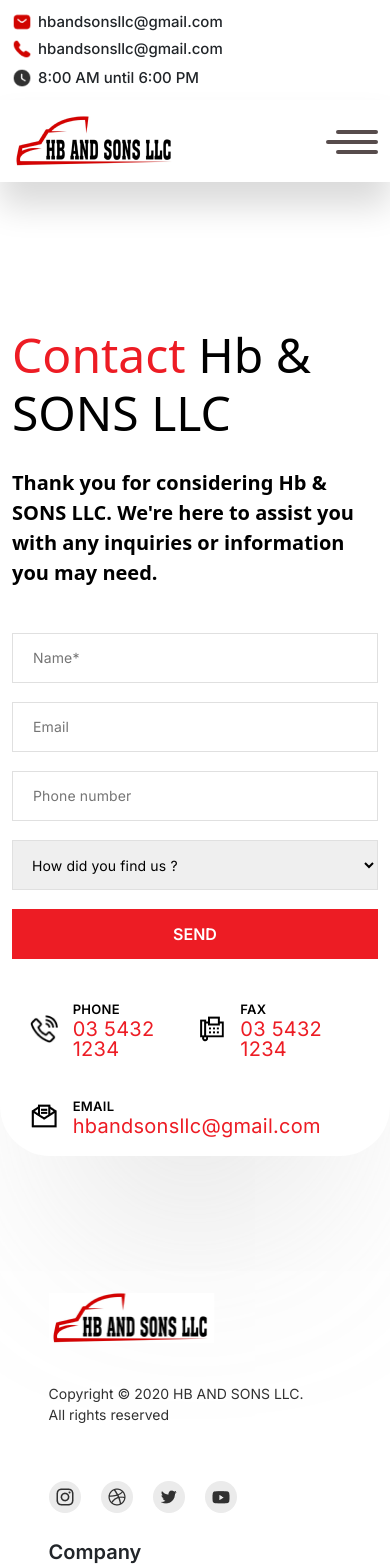
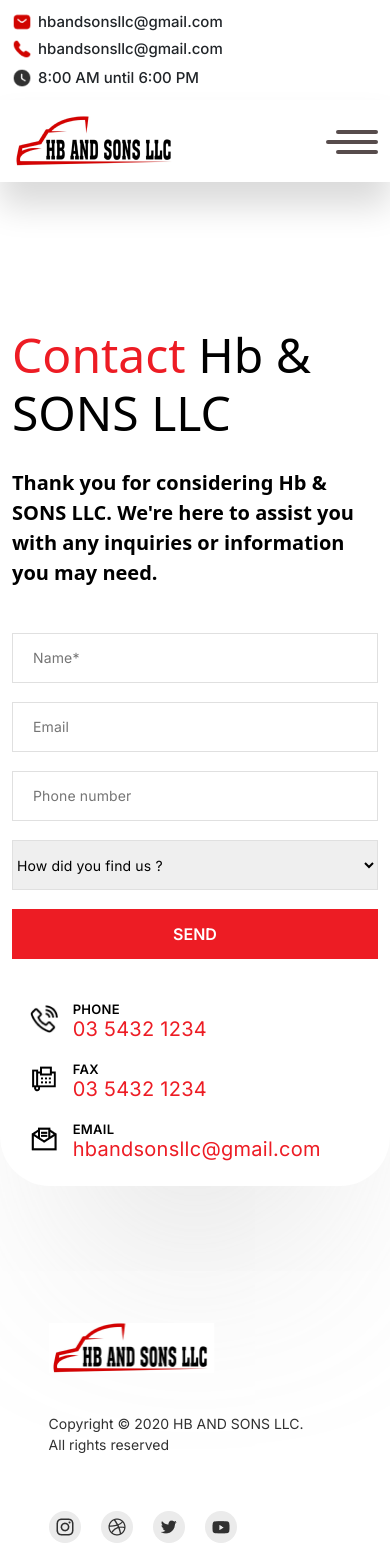
Before and after one commit to ansaralyh/hbandsons, a React (Create React App) app: page /contact in a window 390 px wide. Shown: the top 1568 px of the page. Built offline with nearby package versions, Linux system fonts and the light colour scheme.

Commit message:
tablet and mobile done

```diff
--- a/src/components/slider.css
+++ b/src/components/slider.css
@@ -96,3 +96,16 @@ body {
 .swiper-slide img {
   height: 100%;
 }
+
+
+@media (max-width: 780px) {
+  .swiper {
+    width: 100%;
+  }
+  .slider-content {
+    gap: 7px;
+  }
+  .slider-content h5 {
+    font-size: 17px;
+  }
+}
--- a/src/components/styles.css
+++ b/src/components/styles.css
@@ -44,7 +44,17 @@
   align-items: flex-end;
 }
 
-@media (max-width: 450px) {
+
+/* for tablet */
+
+@media (max-width: 780px) {
+  .prenav {
+    width: 100%;
+  }
+}
+
+/* Resposive on mobile screen */
+@media (max-width: 480px) {
   .prenav {
     display: flex;
     flex-direction: column;
@@ -159,7 +169,9 @@
   display: none;
 }
 
-@media (max-width: 768px) {
+/* for tablet */
+
+@media (max-width: 780px) {
   .menu-icon {
     display: block;
     cursor: pointer;
@@ -171,7 +183,7 @@
     top: 80px;
     background-color: #ffff;
     width: 0px;
-    height: calc(60vh - 60px);
+    height: calc(80vh - 60px);
     transition: all 0.3s ease-in;
     overflow: hidden;
     display: flex;
@@ -196,7 +208,13 @@
   }
 }
 
+/* for mobile screen */
 
+@media (max-width: 480px) {
+  .center-links {
+    height: calc(60vh - 60px);
+  }
+}
 
 
 /* Main Image Section Styling */
@@ -277,7 +295,21 @@
 
 /* Main Image first section responsiveness */
 
-@media (max-width: 450px) {
+/* for tablet screen */
+
+@media (max-width: 780px) {
+
+  /* .main-image {
+    background-image: url(/public/Images/mainimg.png);
+    background: cover;
+    background-repeat: no-repeat;
+  } */
+  .image-side {
+    display: none;
+  }
+}
+/* for mobile screen */
+@media (max-width: 480px) {
   .main-image {
     width: 100%;
     height: 450px;
@@ -360,6 +392,17 @@
 
 /* Client Section Responsiveness */
 
+/* for laptop screen */
+
+@media (max-width: 780px) {
+  .client-brand {
+    display: flex;
+    justify-content: center;
+    gap: 70px;
+  }
+}
+
+/* for mobile screen */
 @media (max-width: 450px) {
 
   .client-sec {
@@ -452,7 +495,34 @@
   color: #ffff;
 }
 
-@media (max-width: 450px) {
+
+/* client section responsive */
+
+/* for tablet screen */
+@media (max-width: 780px) {
+  .image-llc {
+    display: flex;
+    flex-direction: column;
+    gap: 50px;
+    height: 800px;
+  }
+
+  .house-img {
+    width: 100%;
+    display: flex;
+    align-items: center;
+    justify-content: center;
+  }
+
+  .text-side1 {
+    width: 100%;
+  }
+}
+
+
+
+/* for mobile screen */
+@media (max-width: 480px) {
   .image-llc {
     height: 830px;
     display: flex;
@@ -683,7 +753,28 @@
 
 /* Assurance Section Responsiveness */
 
-@media (max-width: 450px) {
+/* for tablet screen */
+
+@media (max-width: 780px) {
+  .map-image {
+    width: 100%;
+  }
+
+  .find-map {
+    width: 50%;
+  }
+
+  .find-map h2 {
+    font-style: 25px;
+  }
+
+  .needs-sec p {
+    width: 90%;
+  }
+}
+
+/* for mobile screen */
+@media (max-width: 480px) {
 
   .Assurance-sec {
     height: 350px;
@@ -848,11 +939,32 @@
   text-align: left;
 }
 
-@media (max-width: 450px) {
+
+/* footer responsive */
+
+/* for tablet screen */
+@media (max-width: 780px) {
   .last-sec {
-    padding: 4rem 0px 4rem 0px;
     display: flex;
-    flex-direction: column;
+    flex-wrap: wrap;
+  }
+
+  .f-links {
+    width: 190px;
+  }
+
+  .f-searchbar {
+    width: 300px;
+  }
+}
+
+/* for mobile screen */
+@media (max-width: 480px) {
+  .last-sec {
+    padding: 4rem 2px 4rem 2px;
+    display: flex;
+    align-items: center;
+    justify-content: center;
     gap: 2rem;
   }
   .f-logo {
@@ -866,27 +978,6 @@
   }
 }
 
-
-
-
-/* slider styling */
-
-.slider {
-  display: flex;
-  align-items: center;
-  justify-content: center;
-}
-
-/* SignUp Styling */
-
-select {
-  width: 75%;
-  height: 50px;
-  font-family: Inter;
-  border: 1px solid #ed1c24;
-  padding-left: 15px;
-  outline: none;
-}
 
 
 
@@ -975,6 +1066,8 @@ select {
     width: 80%;
   }
 }
+
+
 
 
 
@@ -1136,7 +1229,7 @@ select {
 /* Contact */
 
 /* Responsive styles for tablets */
-@media (max-width: 768px) {
+@media (max-width: 780px) {
   .contact {
     height: auto;
   }
@@ -1177,13 +1270,16 @@ select {
   }
 
   .contact{
-    height: 830px;
+    height: 860px;
   }
   .lastpart-contact {
     margin-top: 20px;
     width: 90%;
     display: flex;
-    align-items: center;
-    flex-wrap: wrap;
+    flex-direction: column;
+    gap: 20px;
+  }
+  .conatct-p {
+    width: 100%;
   }
 }
```
